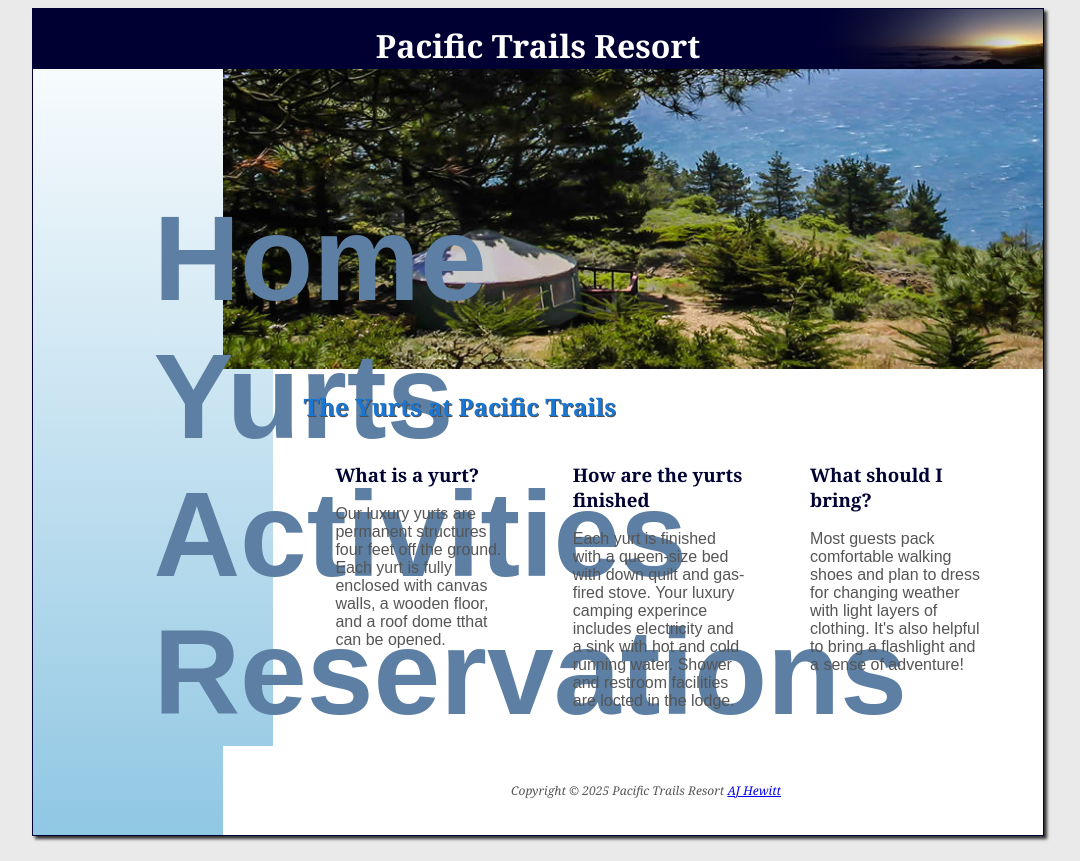
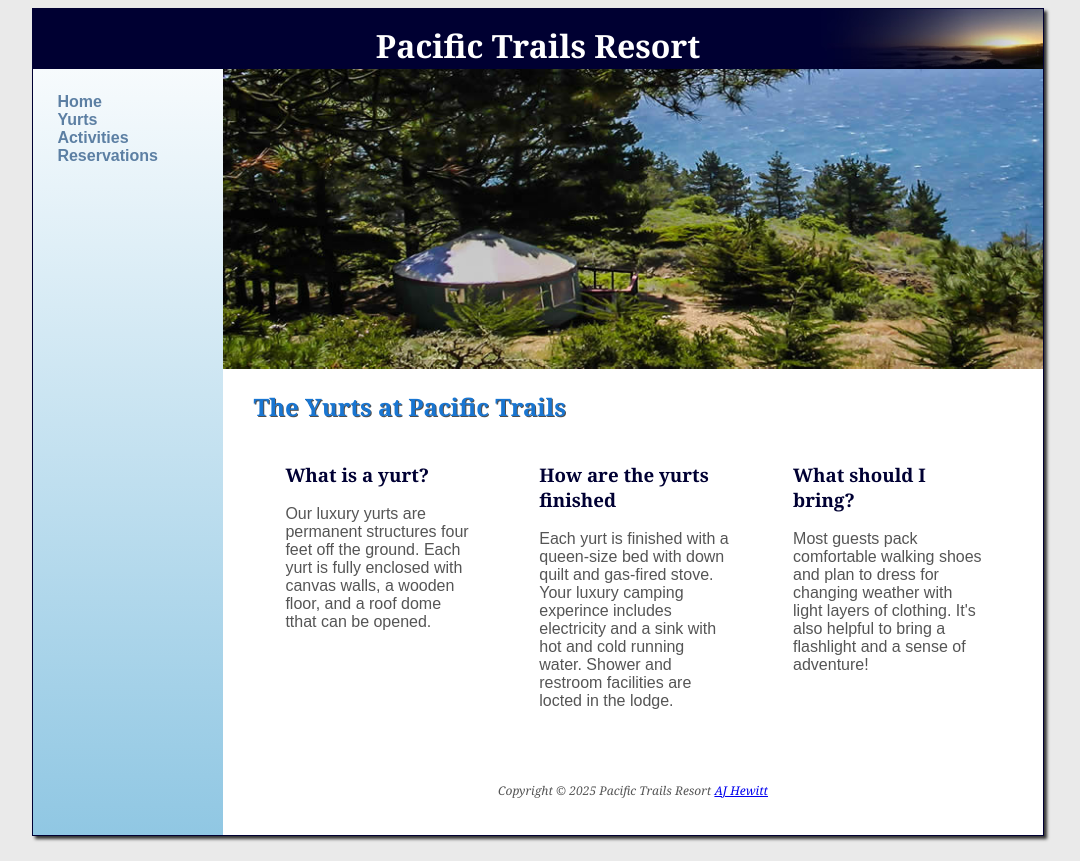
Before and after one commit to Kokkiri1/webd152, a plain HTML site: page chapter7/ch7pacific/yurts.html in a window 1280 px wide. Shown: the whole page, without its empty margins (102-1182 px from the left). Drawn offline with Linux system fonts and the light colour scheme.

Commit message:
chapter7/ch7pacific

```diff
--- a/chapter7/ch7pacific/pacific.css
+++ b/chapter7/ch7pacific/pacific.css
@@ -39,10 +39,10 @@ header a:hover {
     color: #90c7e3; /* c#90c7e3 */
 }
 nav {
-    float: left; /* f1 */
-    font-size: 120px; /* fz120% */
+    float: left; /* fl */
+    font-size: 16px; /* fz120% */
     font-weight: bold; /* fwb */
-    padding: 1em;
+    padding: 1.5em;
     width: 160px; /* w160 */
 }
 
@@ -68,11 +68,11 @@ main {
     margin-left: 190px; /* ml190 */
     padding: 1px 20px 20px 30px;
 
-overflow: auto; /* ova */
+    overflow: auto; /* ova */
 }
 section {
-    float: left; /* f1 */
-    padding-left: 2em; /*pl2em */
+    float: left; /* fl */
+    padding-left: 2em; /* pl2em */
     padding-right: 2em; /* pr2em */
     width: 33%;
 }
```
